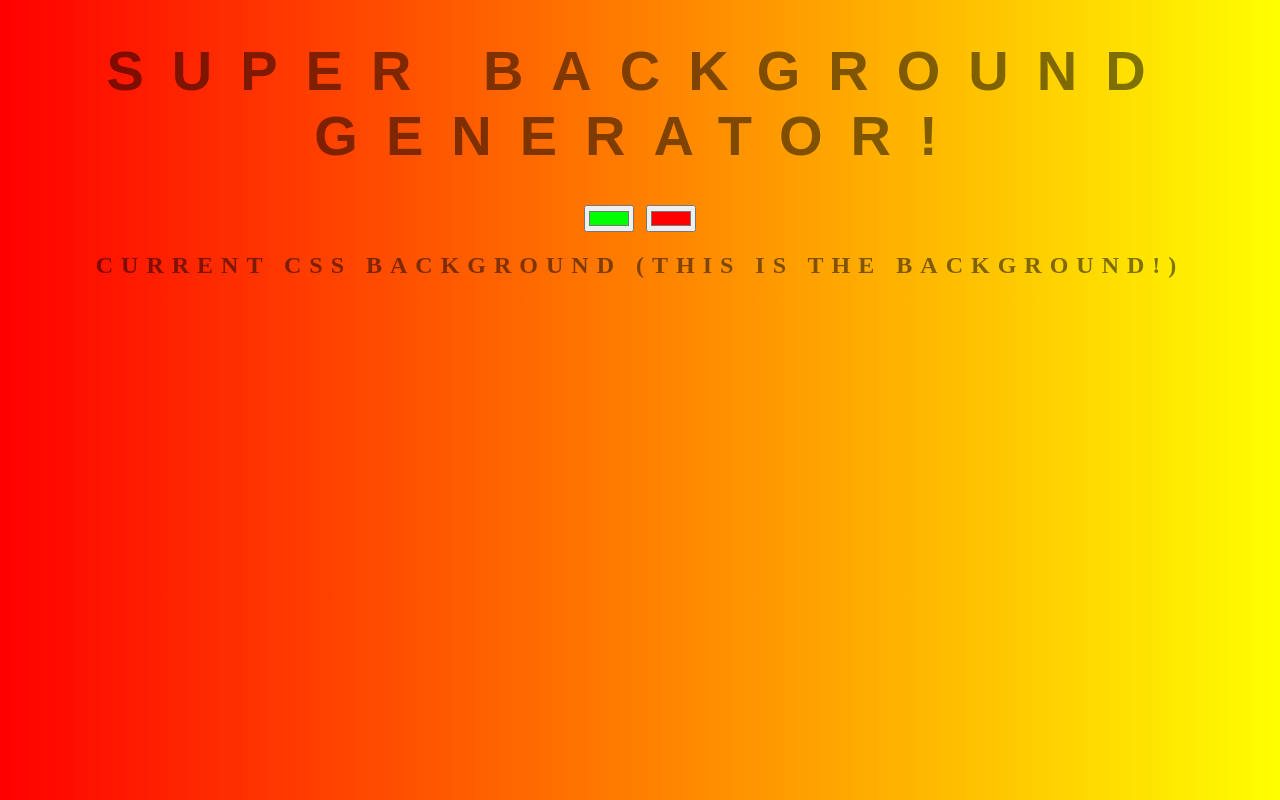
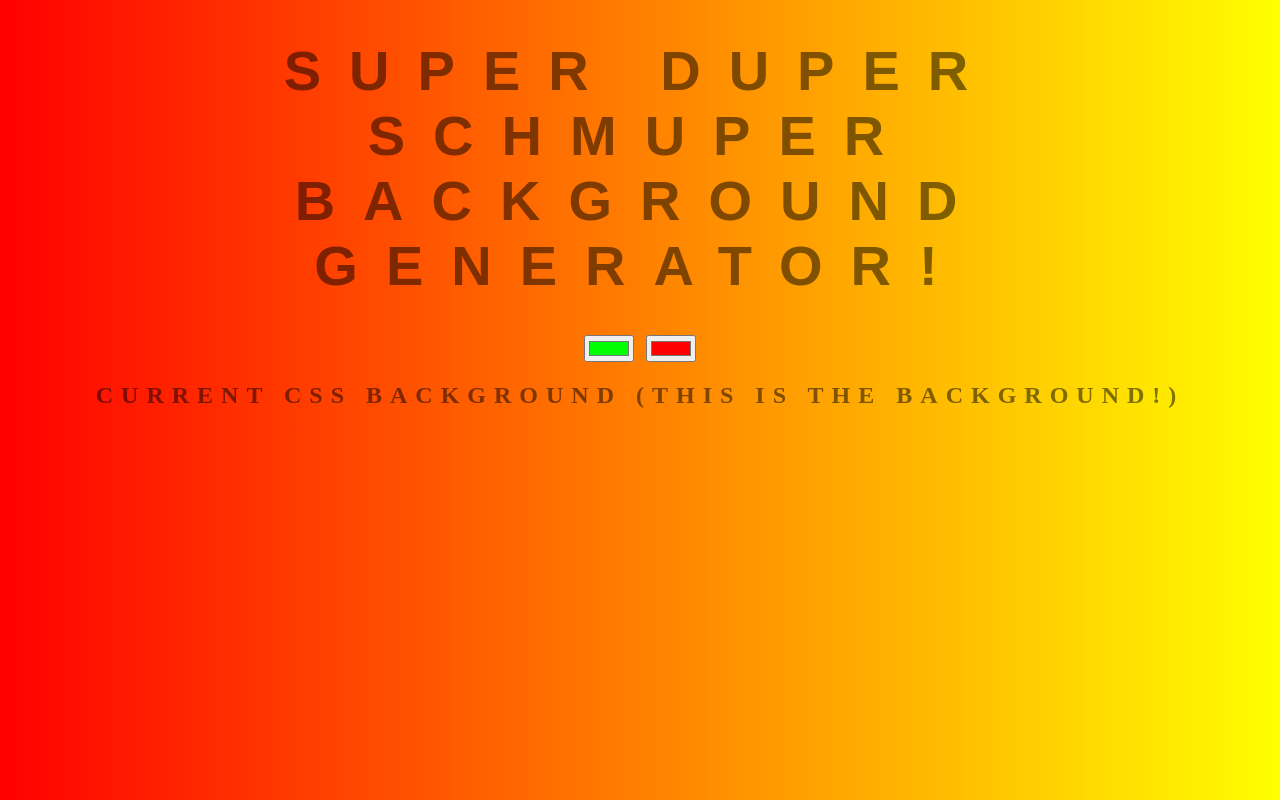
Before and after one commit to dwthefirst/background-generator, a plain HTML site: page index.html in a window 1280 px wide. Drawn offline with Linux system fonts and the light colour scheme.

Commit message:
added duper schmuper to title

```diff
--- a/index.html
+++ b/index.html
@@ -5,7 +5,7 @@
 	<link rel="stylesheet" type="text/css" href="style.css">
 </head>
 <body id="gradient">
-	<h1>SUPER Background Generator!</h1>
+	<h1>SUPER DUPER SCHMUPER Background Generator!</h1>
 	<input class="color1" type="color" name="color1" value="#00ff00">
 	<input class="color2" type="color" name="color2" value="#ff0000">
 	<h2>Current CSS Background (This is the background!)</h2>
```
